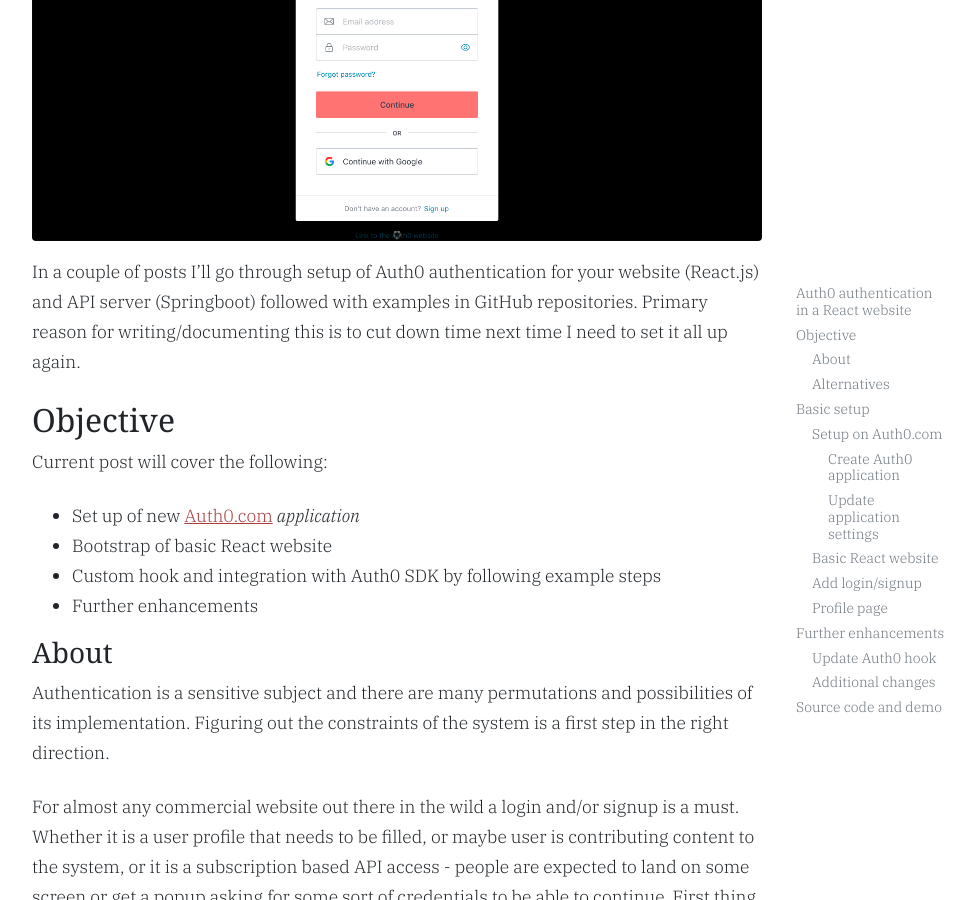
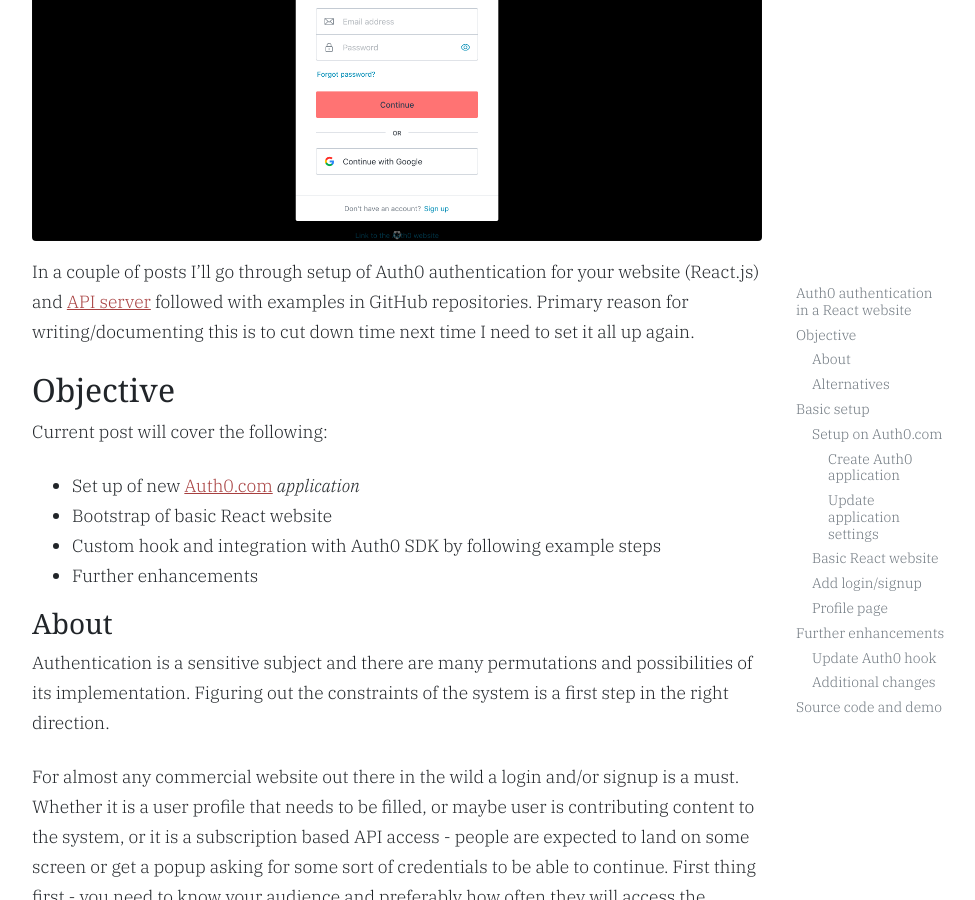
Before and after one commit to ivarprudnikov/ivarprudnikov.com, a Jekyll site: the page built from _posts/2020-01-04-auth0-authentication-website-react.md, in a window 1280 px wide and 900 px high, scrolled down 396 px. Shown: the whole window, without its empty margins (243-1218 px from the left). Built offline with Jekyll 4.4.1, drawn with Linux system fonts in a browser that asks for light colours.

```diff
--- a/_posts/2020-01-04-auth0-authentication-website-react.md
+++ b/_posts/2020-01-04-auth0-authentication-website-react.md
@@ -5,7 +5,7 @@ toc: true
 image: /assets/auth0-login-dialog.png
 ---
 
-In a couple of posts I'll go through setup of Auth0 authentication for your website (React.js) and API server (Springboot) followed with examples in GitHub repositories. Primary reason for writing/documenting this is to cut down time next time I need to set it all up again.
+In a couple of posts I'll go through setup of Auth0 authentication for your website (React.js) and [API server](/micronaut-kotlin-jwt-secured-api-aws-lambda/) followed with examples in GitHub repositories. Primary reason for writing/documenting this is to cut down time next time I need to set it all up again.
 
 ## Objective
 
```
Also changed, not shown: _posts/2020-05-05-micronaut-kotlin-jwt-secured-api-aws-lambda.md (renamed from _drafts/2020-05-05-micronaut-kotlin-jwt-secured-api-aws-lambda.md).
